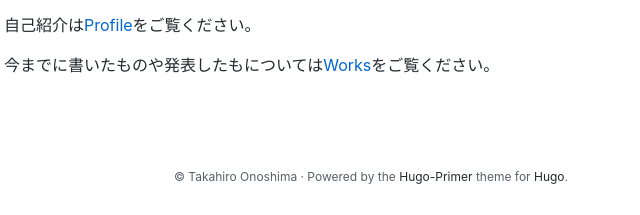
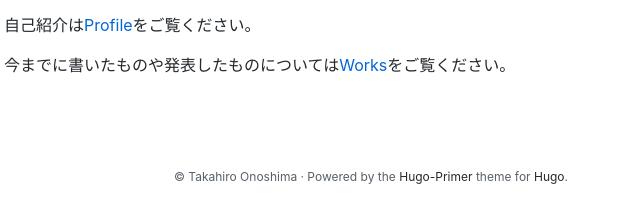
Before and after one commit to onoshima/onoshima.github.io, a plain HTML site: page index.html in a window 1280 px wide. Shown: the part 173-388 px from the top of the page, 154-794 px from the left. Drawn offline with nearby package versions, Linux system fonts and the light colour scheme; some packages are replaced by stand-ins of ours.

Commit message:
rebuilding site 2019年 6月15日 土曜日 22時35分30秒 JST

```diff
--- a/index.html
+++ b/index.html
@@ -83,7 +83,7 @@
   <div>
      <p>早稲田大学大学院でPsychometricsを学んでいる小野島昂洋の個人ページです。
      <p>自己紹介は<a href="https://onoshima.github.io/posts/profile/">Profile</a>をご覧ください。
-     <p>今までに書いたものや発表したもについては<a href="https://onoshima.github.io/posts/works/">Works</a>をご覧ください。
+     <p>今までに書いたものや発表したものについては<a href="https://onoshima.github.io/posts/works/">Works</a>をご覧ください。
    </div>
 
 
```
